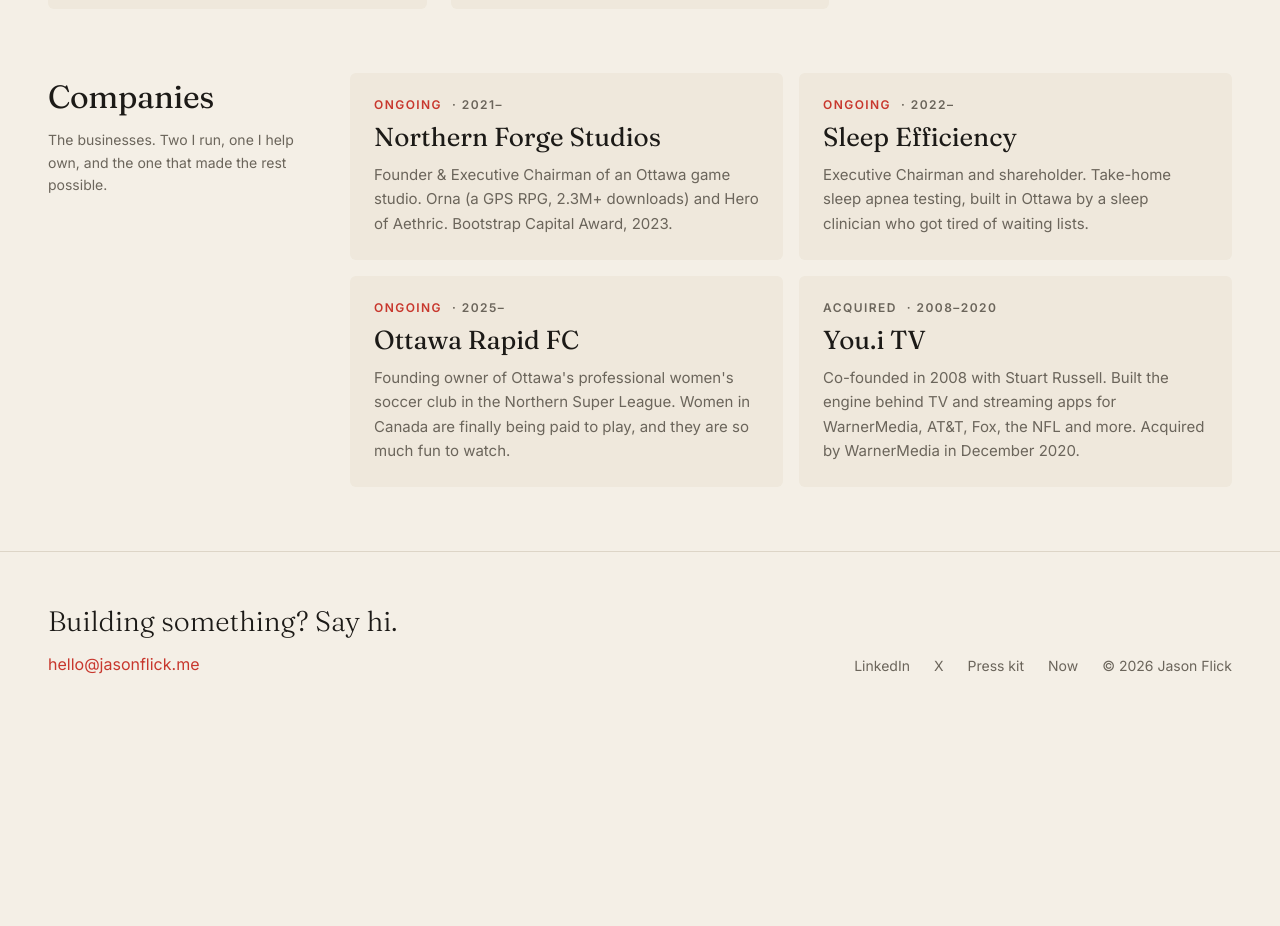
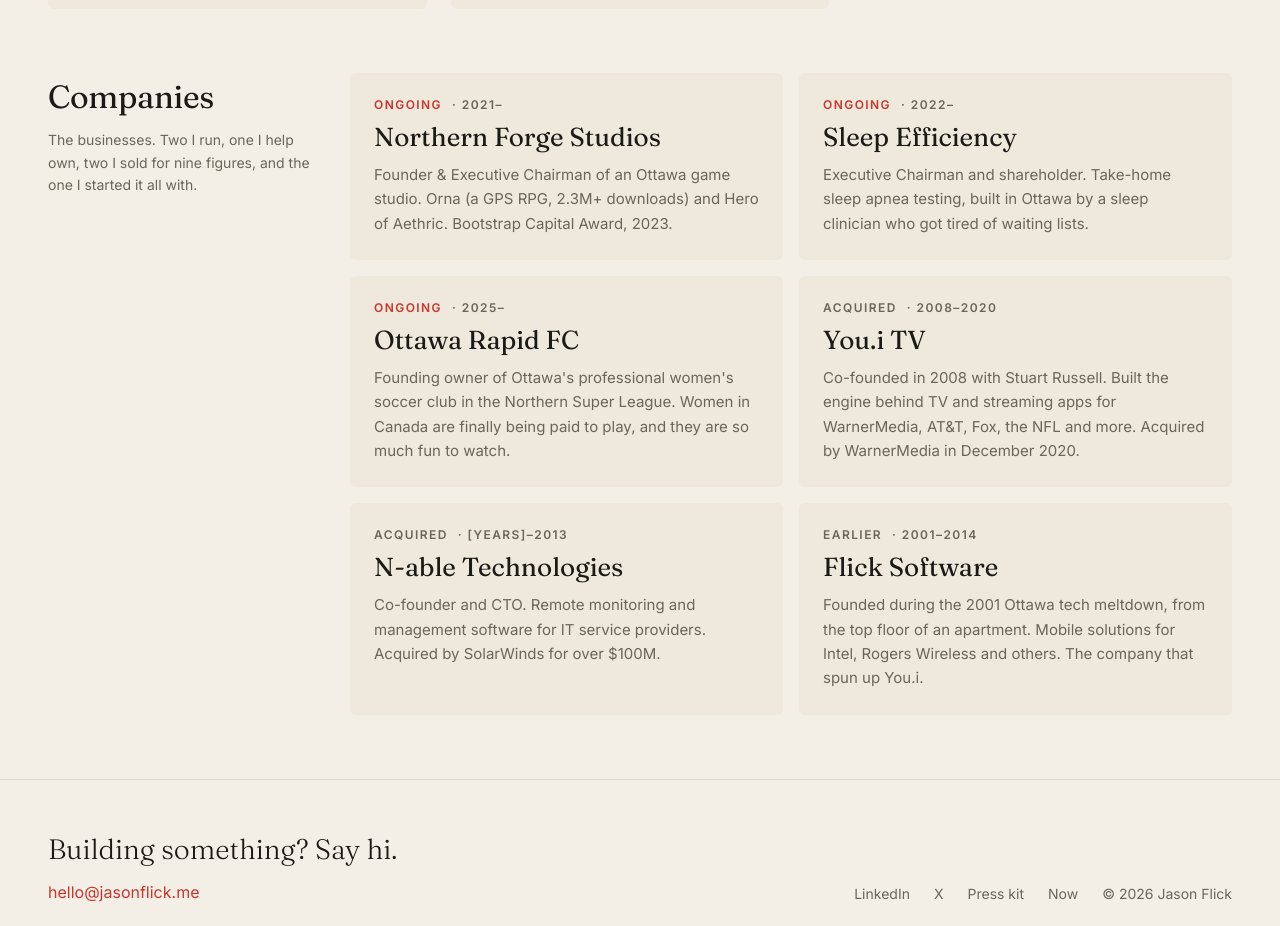
Before and after one commit to jflick4/jasonflick.me, a Next.js app: page /experiment in a window 1280 px wide. Shown: the part 1760-2686 px from the top of the page. Before the commit the page ends 2476 px from the top, so only its background shows below. Built offline with nearby package versions, Linux system fonts and the light colour scheme.

Commit message:
Companies: restore N-able (SolarWinds, $100M+ exit) and Flick Software
Co-Authored-By: Claude Fable 5.1 <noreply@anthropic.com>
Claude-Session: https://claude.ai/code/session_01WAiv3spdborPRHK3bsnKbD

```diff
--- /dev/null
+++ b/content/projects/flick-software.md
@@ -0,0 +1,12 @@
+---
+title: Flick Software
+summary: Founded during the 2001 Ottawa tech meltdown, from the top floor of an apartment. Mobile solutions for Intel, Rogers Wireless and others. The company that spun up You.i.
+status: earlier
+tags: [Companies]
+year: 2001–2014
+order: 35
+---
+
+The Ottawa high-tech meltdown of 2001 put half the city's tech workers on the street. My reaction was to start a company. Flick Software ran out of the top floor of my apartment, staffed by recently unemployed friends, with a first contract building a security tracking system. It grew into a mobile solutions shop with clients like Intel and Rogers Wireless — and it's where Stuart Russell and I met and spun up You.i Labs. In 2017 it spun off Sheldon, a resource-management tool.
+
+[Jason: the rest.]
--- /dev/null
+++ b/content/projects/n-able.md
@@ -0,0 +1,12 @@
+---
+title: N-able Technologies
+summary: Co-founder and CTO. Remote monitoring and management software for IT service providers. Acquired by SolarWinds for over $100M.
+status: acquired
+tags: [Companies]
+year: "[years]–2013"
+order: 34
+---
+
+N-able built the platform that managed service providers used to monitor and manage their customers' networks — the plumbing of outsourced IT. I was a co-founder and the CTO. SolarWinds acquired the company in 2013 in a deal worth more than $100 million, the first of two nine-figure exits.
+
+[Jason: the founding years, what you learned as a CTO that you carried into You.i, one story.]
--- a/src/app/experiment/page.tsx
+++ b/src/app/experiment/page.tsx
@@ -63,7 +63,7 @@ export default function ExperimentPage() {
           aside={
             <SectionTitle
               title="Companies"
-              note="The businesses. Two I run, one I help own, and the one that made the rest possible."
+              note="The businesses. Two I run, one I help own, two I sold for nine figures, and the one I started it all with."
             />
           }
         >
```
